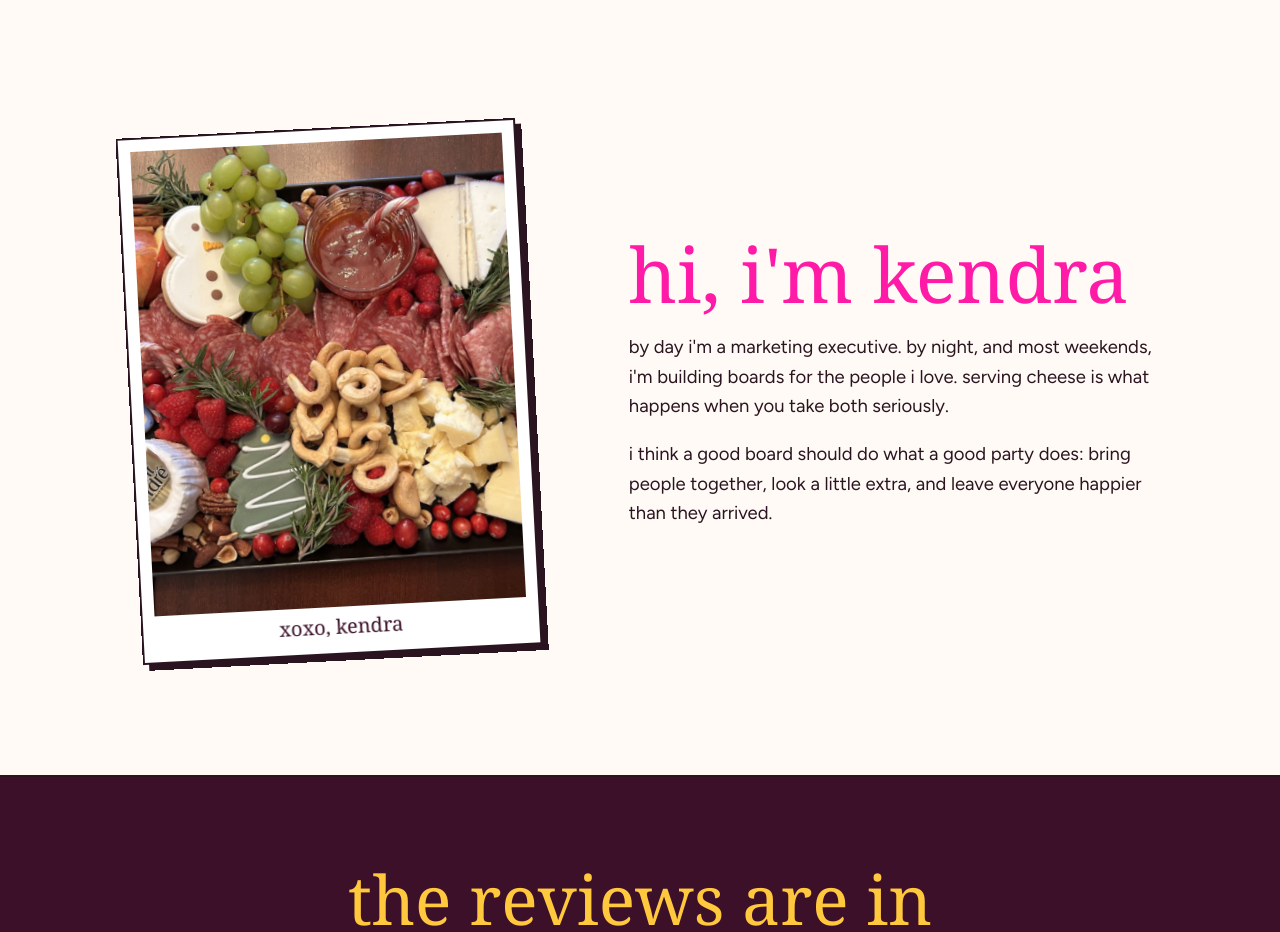
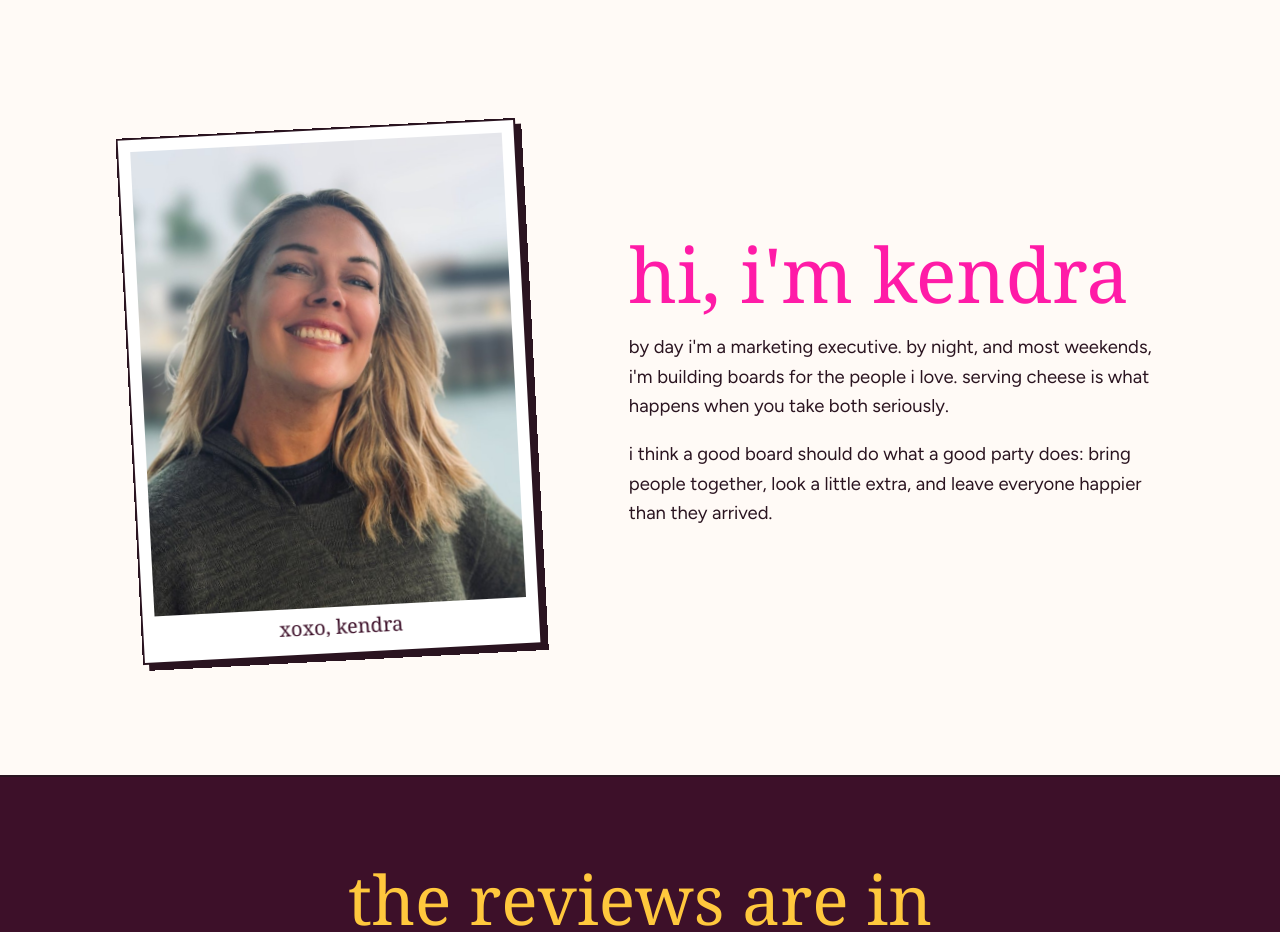
Before and after one commit to kendrahlee-portfolio/serving-cheese-, a plain HTML site: page index.html in a window 1280 px wide. Shown: the part 5380-6312 px from the top of the page. Drawn offline with Linux system fonts and the light colour scheme; a web font is replaced by a local one.

Commit message:
Use Kendra's photo in the about section
Co-Authored-By: Claude Opus 5.5 <noreply@anthropic.com>
Claude-Session: https://claude.ai/code/session_016cFfSqV6WNyx4h2Wj78jvh

```diff
--- a/index.html
+++ b/index.html
@@ -176,7 +176,7 @@
 
   <section class="section" style="padding-top:0" aria-labelledby="about-title">
     <div class="wrap about">
-      <figure class="pola"><img src="images/holiday-cookie-board.jpg" alt="Holiday board with decorated cookies, grapes, salami, and cheeses" width="1400" height="1050" loading="lazy"><figcaption>xoxo, kendra</figcaption></figure>
+      <figure class="pola"><img src="images/kendra-lee.jpg" alt="Kendra Lee smiling outdoors by the water" width="800" height="1000" loading="lazy"><figcaption>xoxo, kendra</figcaption></figure>
       <div>
         <h2 id="about-title">hi, i'm kendra</h2>
         <p>By day I'm a marketing executive. By night, and most weekends, I'm building boards for the people I love. serving cheese is what happens when you take both seriously.</p>
```
Also changed, not shown: images/kendra-lee.jpg (added).
